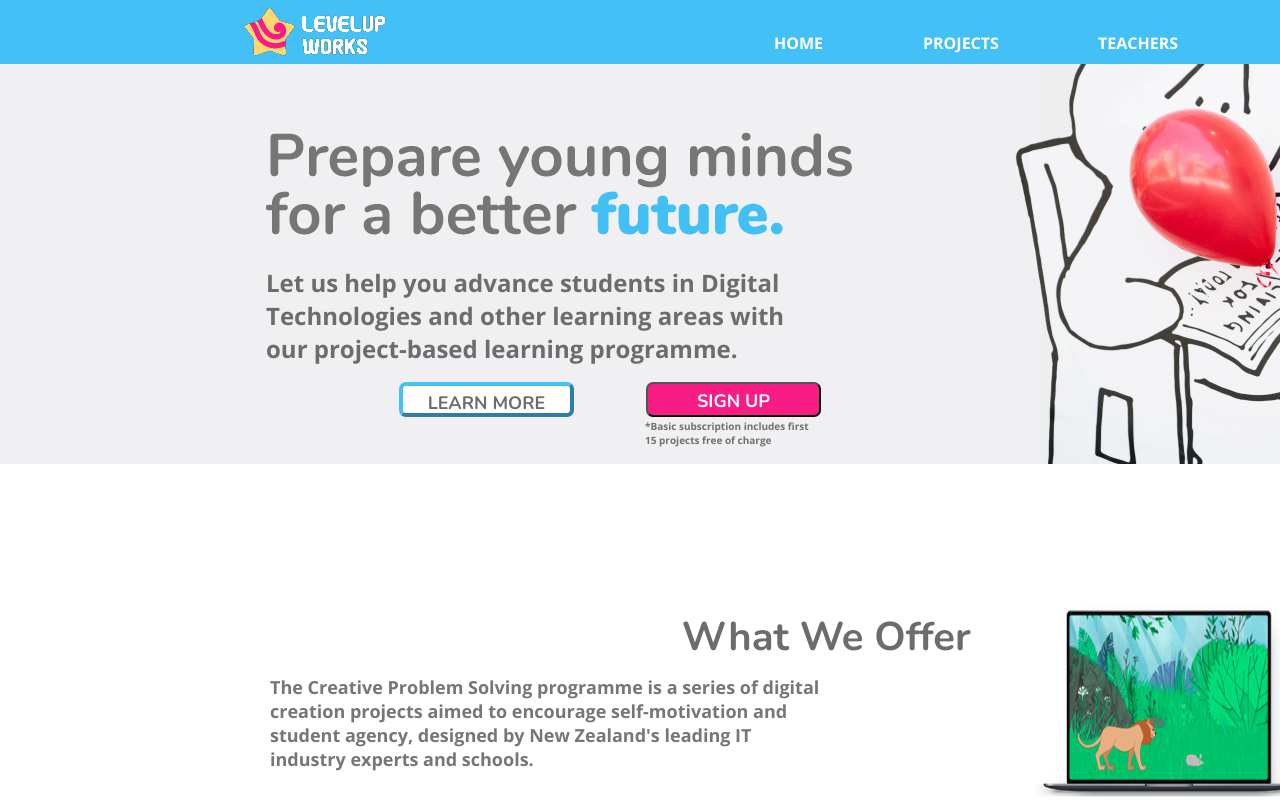
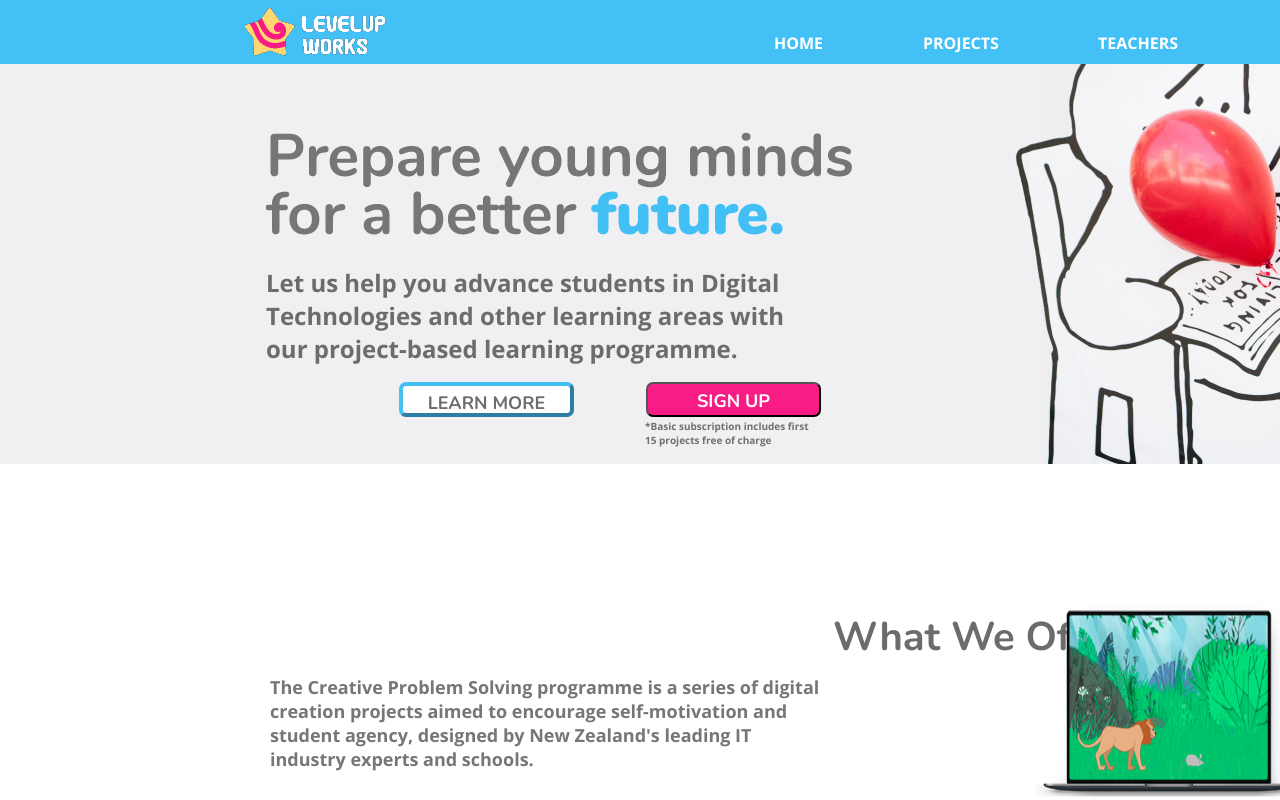
Before and after one commit to vessiBop/mission-x, a React (Create React App) app: page /home in a window 1280 px wide. Shown: the top 800 px of the page. Built offline with nearby package versions, Linux system fonts and the light colour scheme.

Commit message:
some changes

```diff
--- a/src/ProjectpageComponents/BackButton.css
+++ b/src/ProjectpageComponents/BackButton.css
@@ -3,7 +3,7 @@
     color: black;
     display: flex;
     padding:10px 25px;
-    margin-left: 33cm;
+    margin-left: 38cm;
     border-radius: 5px;
     cursor: pointer;
     font-size: 15px;
--- a/src/StudentsProjectPage.css
+++ b/src/StudentsProjectPage.css
@@ -1,4 +1,5 @@
 .main{
+  width: 100%;
   font-family:Nunito, Black ;
   position:relative;
   display:block;
@@ -43,5 +44,5 @@
 
 h1{
   text-align: left;
-  margin-left: 11cm;
+  margin-left: 15cm;
 }
```
